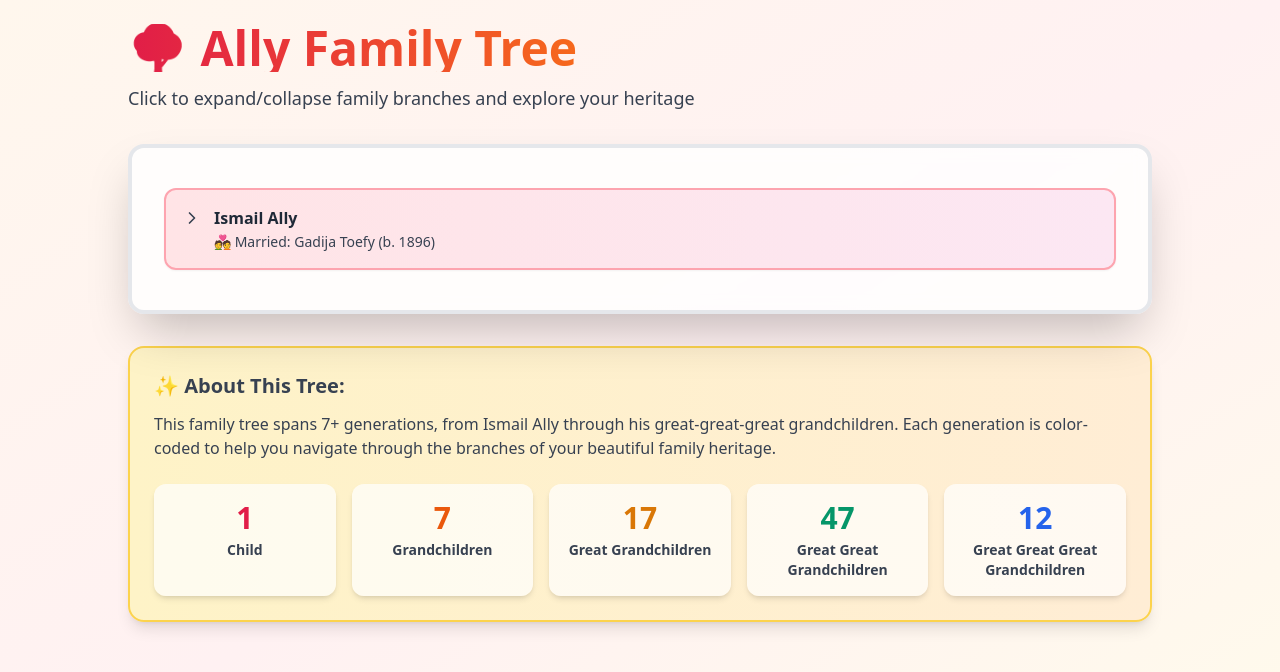
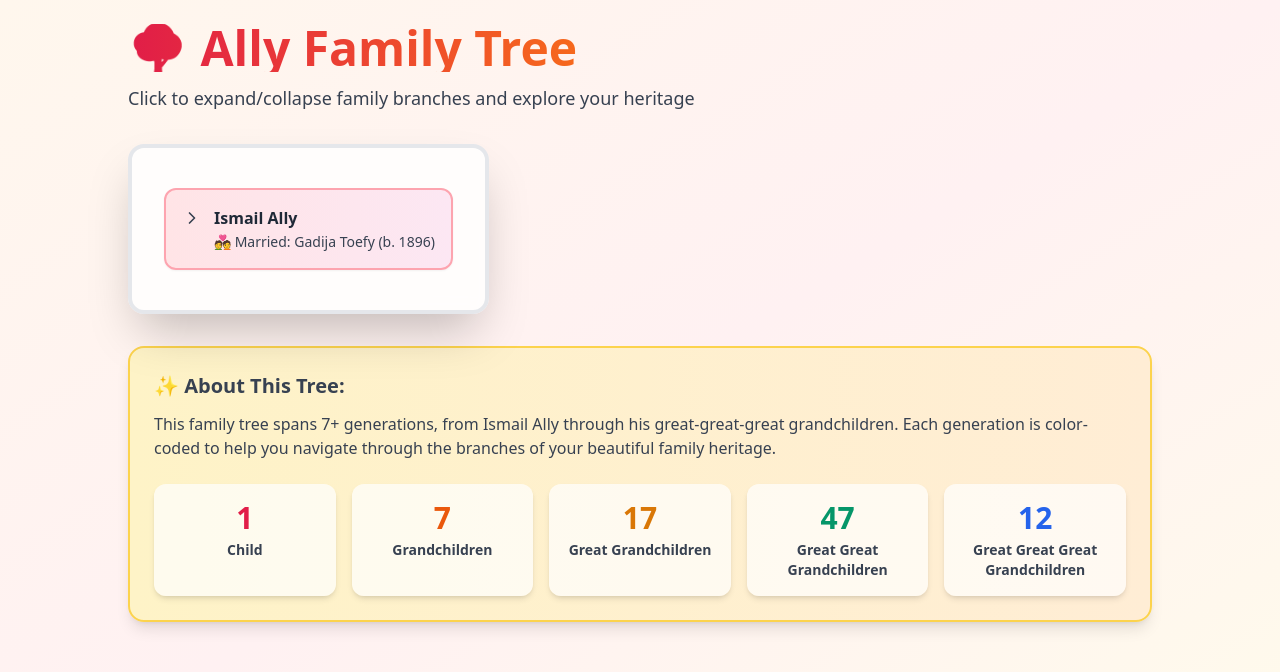
Before and after one commit to jseedat95/familyTree, a React (Vite) app: page / in a window 1280 px wide. Shown: the top 672 px of the page. Built offline with nearby package versions, Linux system fonts and the light colour scheme.

Commit message:
Enable horizontal scrolling for tree container and revert forced word-break on Person blocks

```diff
--- a/src/FamilyTree.jsx
+++ b/src/FamilyTree.jsx
@@ -29,8 +29,7 @@ const FamilyTree = () => {
     return (
       <div className="my-2">
         <div
-          className={`flex items-start gap-3 p-3 sm:p-4 text-[15px] sm:text-base ${colorClass} border-2 rounded-xl transition-all duration-200 cursor-pointer shadow-sm hover:shadow-md max-w-full overflow-auto break-words`}
-          style={{ wordBreak: 'break-word' }}
+          className={`flex items-start gap-3 p-3 sm:p-4 text-[15px] sm:text-base ${colorClass} border-2 rounded-xl transition-all duration-200 cursor-pointer shadow-sm hover:shadow-md`}
           onClick={() => hasChildren && toggleExpand(id)}
         >
           {hasChildren ? (
@@ -359,7 +358,7 @@ const FamilyTree = () => {
         </h1>
         <p className="text-lg text-gray-700 mb-8">Click to expand/collapse family branches and explore your heritage</p>
 
-        <div className="bg-white/80 backdrop-blur rounded-2xl shadow-2xl p-8 border-4 border-gradient-to-r from-rose-300 to-amber-300">
+        <div className="bg-white/80 backdrop-blur rounded-2xl shadow-2xl p-8 border-4 border-gradient-to-r from-rose-300 to-amber-300 overflow-x-auto w-max">
           <Person person={founder.person} id={founder.id} children={founder.children} depth={0} />
         </div>
 
```
